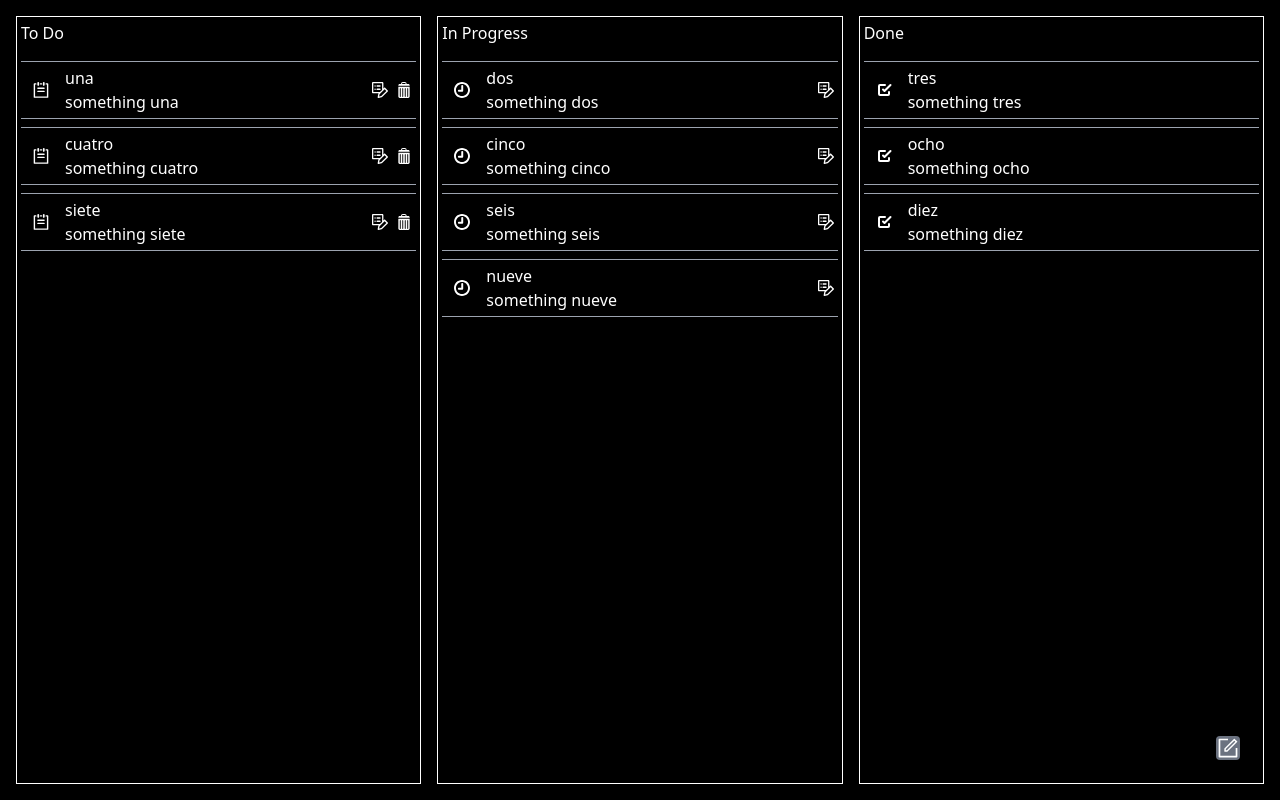
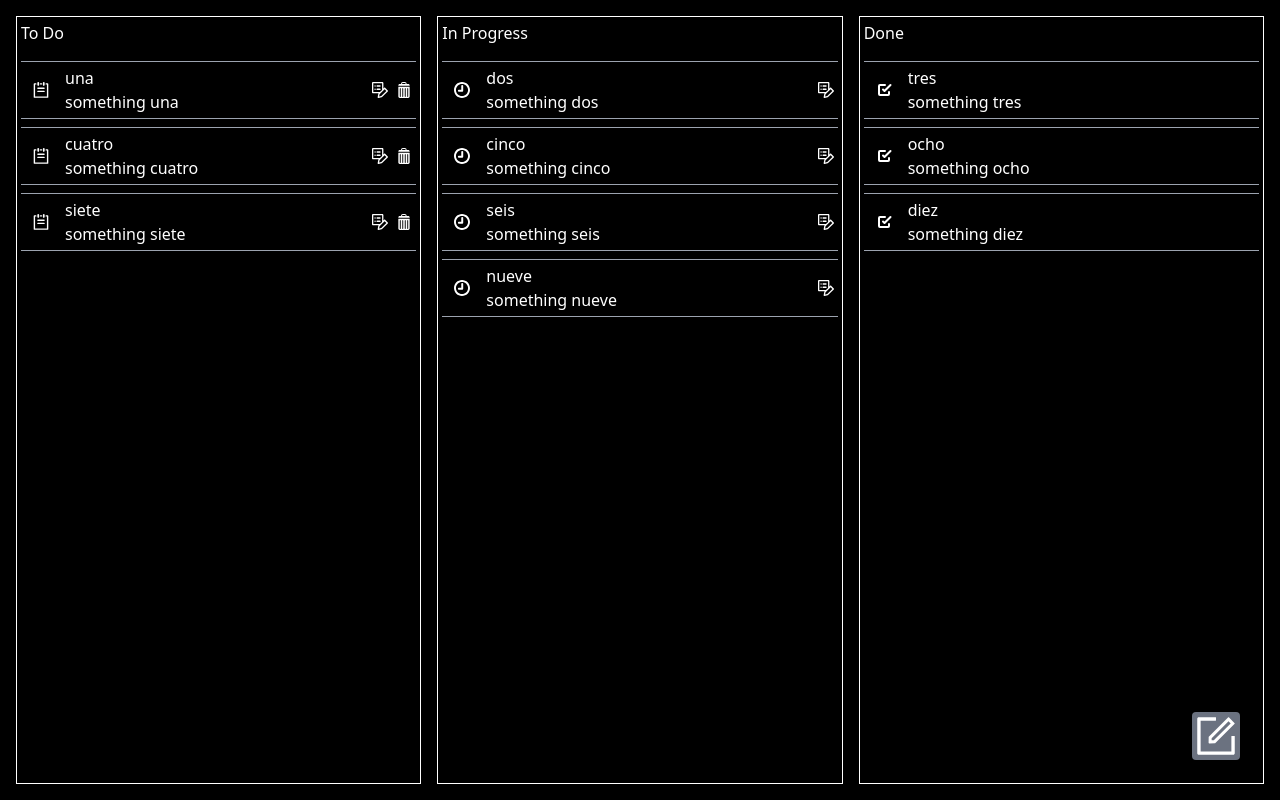
Before and after one commit to tw1ttt3r/lottus-education-board, a React (Create React App) app: page / in a window 1280 px wide. Built offline with nearby package versions, Linux system fonts and the light colour scheme.

Commit message:
chore: growned CTA add new task

```diff
--- a/src/components/RegistrationButton.tsx
+++ b/src/components/RegistrationButton.tsx
@@ -8,8 +8,8 @@ const RegistrationButton = () => {
 
   return (
     <>
-      <span onClick={() => setOpen(!open)} className="group hover:bg-white absolute bottom-10 right-10 bg-gray-500 rounded cursor-pointer">
-        <RegistrationIcon className="text-white w-6 group-hover:text-[green]" />
+      <span onClick={() => setOpen(!open)} className="group hover:bg-white fixed bottom-10 right-10 bg-gray-500 rounded cursor-pointer">
+        <RegistrationIcon className="text-white w-12 group-hover:text-[green]" />
       </span>
       <ModalRegistration onChange={(status: boolean) => setOpen(status) } open={open} />
     </>
```
